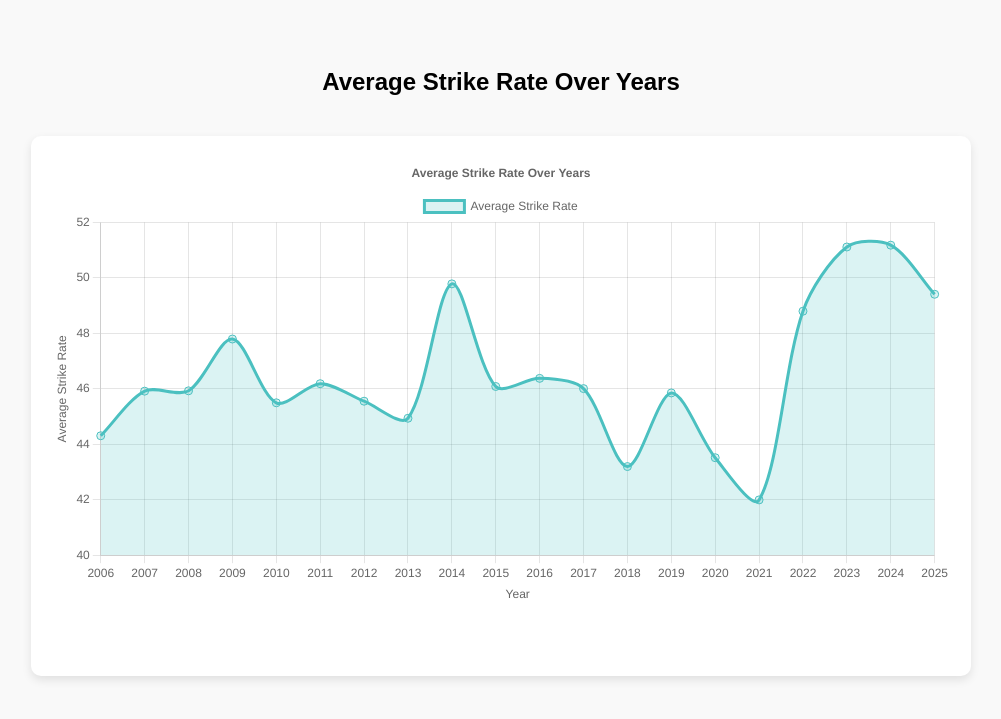
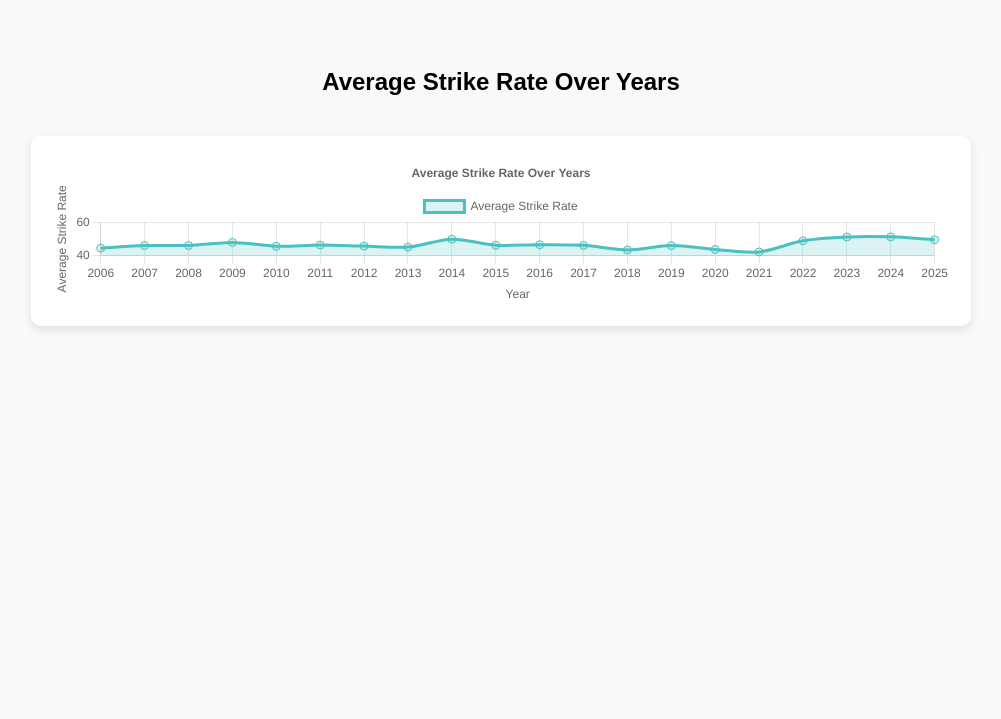
Before and after one commit to coversoncoversoff/coversoncoversoff-oss.github.io, a Jekyll site: the page assets/plots/No-Time-To-Settle-Plots/average-strike-rate.html, which Jekyll copies as it is, in a window 1280 px wide. Shown: the top 719 px of the page, without its empty margins (139-1140 px from the left). Built offline with Jekyll 4.4.1, drawn with Linux system fonts in a browser that asks for light colours.

Commit message:
Update average-strike-rate.html

```diff
--- a/assets/plots/No-Time-To-Settle-Plots/average-strike-rate.html
+++ b/assets/plots/No-Time-To-Settle-Plots/average-strike-rate.html
@@ -6,7 +6,7 @@
   <script src="https://cdn.jsdelivr.net/npm/chart.js"></script>
   <style>
     body { font-family: Arial, sans-serif; padding: 20px; background:#f9f9f9; }
-    .chart-container { width: 100%; max-width: 900px; height: 500px; margin: 40px auto; background:#fff; padding:20px; box-shadow:0 4px 10px rgba(0,0,0,0.1); border-radius:10px; }
+    .chart-container { width: 100%; max-width: 900px; height: auto; margin: 40px auto; background:#fff; padding:20px; box-shadow:0 4px 10px rgba(0,0,0,0.1); border-radius:10px; }
     h2 { text-align:center; margin-top:40px; }
   </style>
 </head>
```
Also changed, not shown: other parts of assets/plots/No-Time-To-Settle-Plots/average-strike-rate.html (+1 -0 lines).
